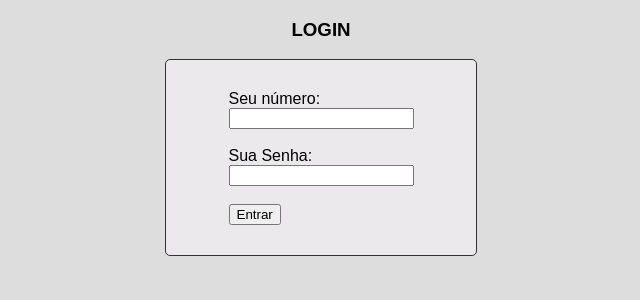
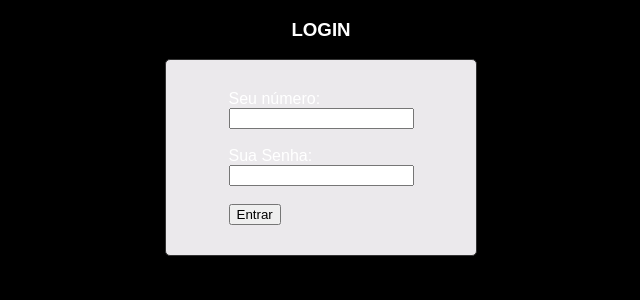
Before and after one commit to carlosaw/estoque, a PHP site: page /estoque/login in a window 1280 px wide. Shown: the top 300 px of the page, without its empty margins (319-959 px from the left). Run offline with PHP 8.4, Linux system fonts and the light colour scheme.

Commit message:
DarkTheme

```diff
--- a/assets/css/style.css
+++ b/assets/css/style.css
@@ -1,6 +1,10 @@
 body {
-  background-color: #DDD;
+  background-color: #000;
+  color:#FFF;
   font-family: Arial, Helvetica, sans-serif;
+}
+a {
+  color: #FFF;
 }
 .container {
   display: flex;
--- a/views/home.php
+++ b/views/home.php
@@ -1,8 +1,6 @@
 <a href="<?php echo BASE_URL; ?>home/add">Adicionar Produto</a><br/><br/>
 
 <a href="<?php echo BASE_URL; ?>relatorio">Relatório</a><br/><br/>
-
-<a href="<?php echo BASE_URL; ?>buy">VENDAS</a><br/><br/>
 
 <fieldset><!--Campo de Busca-->
   <form method="GET">
```
